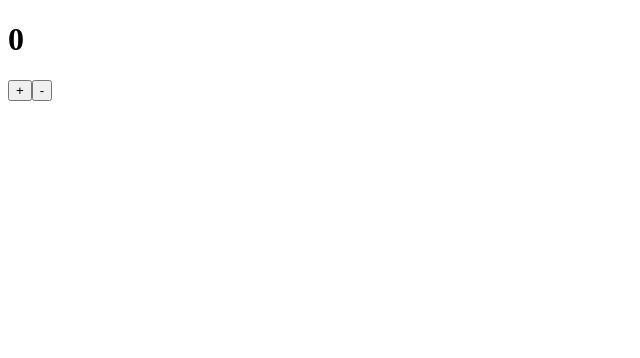
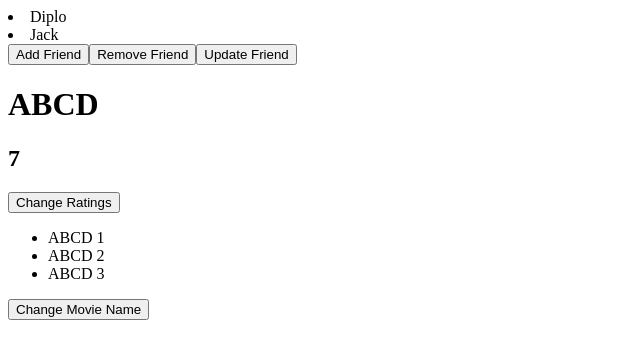
Before and after one commit to DineshDhanoki/Learning, a React (Create React App) app: page / in a window 1280 px wide. Shown: the top 358 px of the page, without its empty margins (0-640 px from the left). Built offline with nearby package versions, Linux system fonts and the light colour scheme.

Commit message:
Add files via upload

```diff
--- a/src/App.js
+++ b/src/App.js
@@ -1,11 +1,14 @@
 import React from 'react'
-import Count from './components/Count'
-import Counter from './components/Count'
+import Friendship from './components/Count'
+import Movieshow from './components/Movieticket'
+import Moviechange from './components/Movie'
 
 export default function App() {
   return (
     <div>
-      <Counter />
+      <Friendship />
+      <Movieshow />
+      <Moviechange />
     </div>
   )
 }
--- a/src/components/Count.jsx
+++ b/src/components/Count.jsx
@@ -1,24 +1,32 @@
-import React from 'react'
-import { useState } from 'react'
+import React, {useState} from 'react'
 
-const Counter = () => {
-    const [count, setCount] = useState(0)
+const Friendship = () => {
+    const [friend, setFriend] = useState(['Diplo','Jack'])
 
-    const increment = () => {
-        setCount(count + 1);
+    const Addfriend = () => {
+        setFriend([...friend, 'David'])
     }
 
-    const decrement = () => {
-        setCount(count - 1);
+    const Removefriend = () => {
+        setFriend(friend.filter((event) => event !== 'Jack'));
+    }
+
+    const Updatefriend = () => {
+        setFriend(friend.map((event) => (event === 'Diplo' ? 'Diplo Dhanoki' : event)));
     }
 
   return (
     <div>
-      <h1>{count}</h1>
-      <button onClick={increment}>+</button>
-      <button onClick={decrement}>-</button>
+      {friend.map((event) => (
+        <li key={Math.random()}>{event}</li>
+      ))}
+
+
+      <button onClick={Addfriend}>Add Friend</button>
+      <button onClick={Removefriend}>Remove Friend</button>
+      <button onClick={Updatefriend}>Update Friend</button>
     </div>
   )
 }
 
-export default Counter
+export default Friendship
--- /dev/null
+++ b/src/components/Movie.jsx
@@ -0,0 +1,29 @@
+import React, {useState} from 'react'
+
+const Moviechange = () => {
+    const [movies, setMovies] = useState([
+        {id:1, title:'ABCD 1', ratings:8},
+        {id:2, title:'ABCD 2', ratings:7},
+        {id:3, title:'ABCD 3', ratings:6}
+    ])
+
+    const handleClick = () => {
+        setMovies(
+            movies.map((event) => (event.id === 1 ? {...movies, title:"Any Body Can Dance 1"} : event))
+        )
+    }
+
+
+  return (
+    <div>
+        <ul>
+      {movies.map((event) => (
+        <li key={Math.random()}>{event.title}</li>
+        ))}
+        </ul>
+        <button onClick={handleClick}>Change Movie Name</button>
+    </div>
+  )
+}
+
+export default Moviechange
--- /dev/null
+++ b/src/components/Movieticket.jsx
@@ -0,0 +1,20 @@
+import React,{useState} from 'react'
+
+
+const Movieshow = () => {
+    const [movie, setMovie] = useState({title:'ABCD', ratings:7,})
+
+    const handleClick = () => {
+        setMovie({...movie, ratings:6})
+    }
+
+  return (
+    <div>
+      <h1>{movie.title}</h1>
+      <h2>{movie.ratings}</h2>
+      <button onClick={handleClick}>Change Ratings</button>
+    </div>
+  )
+}
+
+export default Movieshow
```
